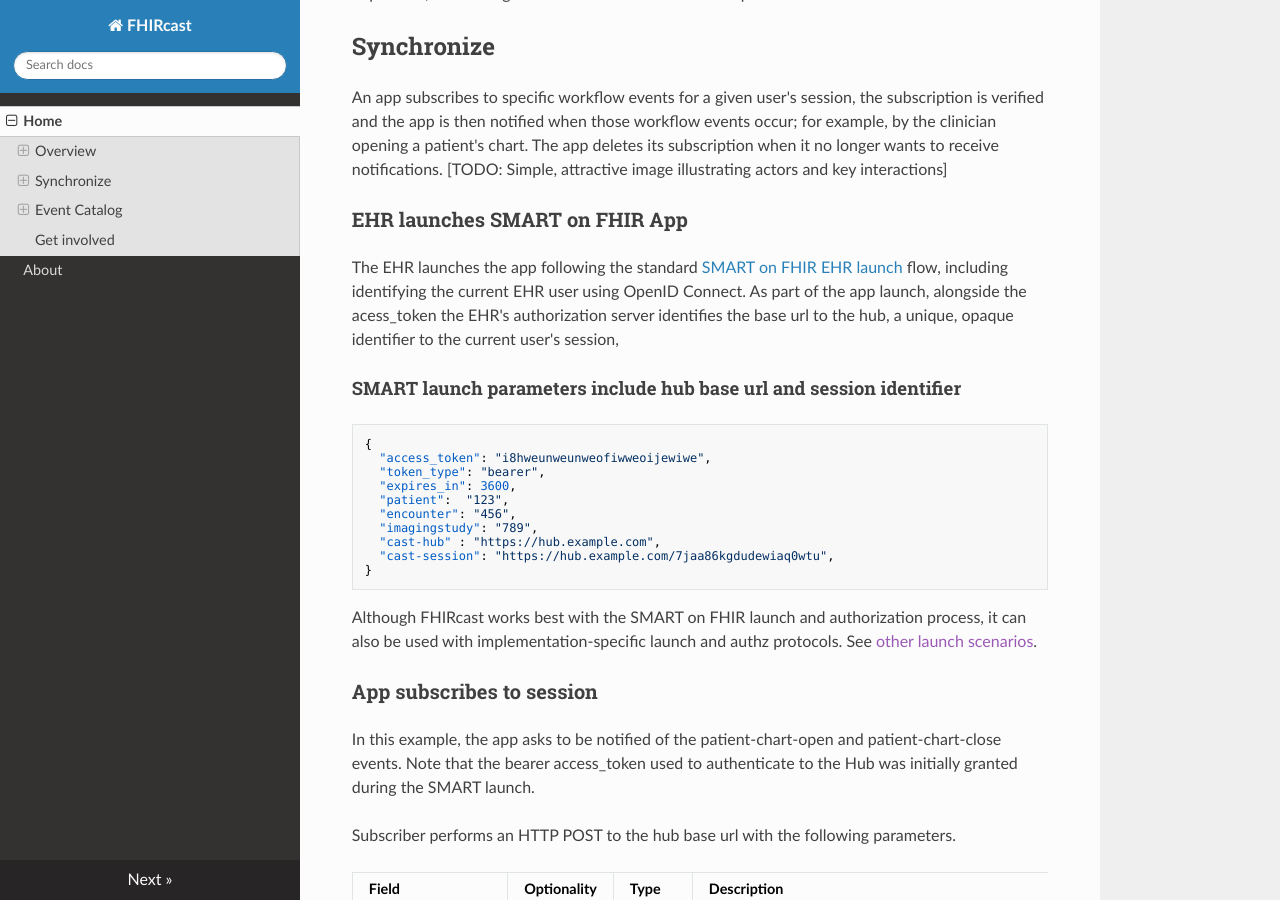
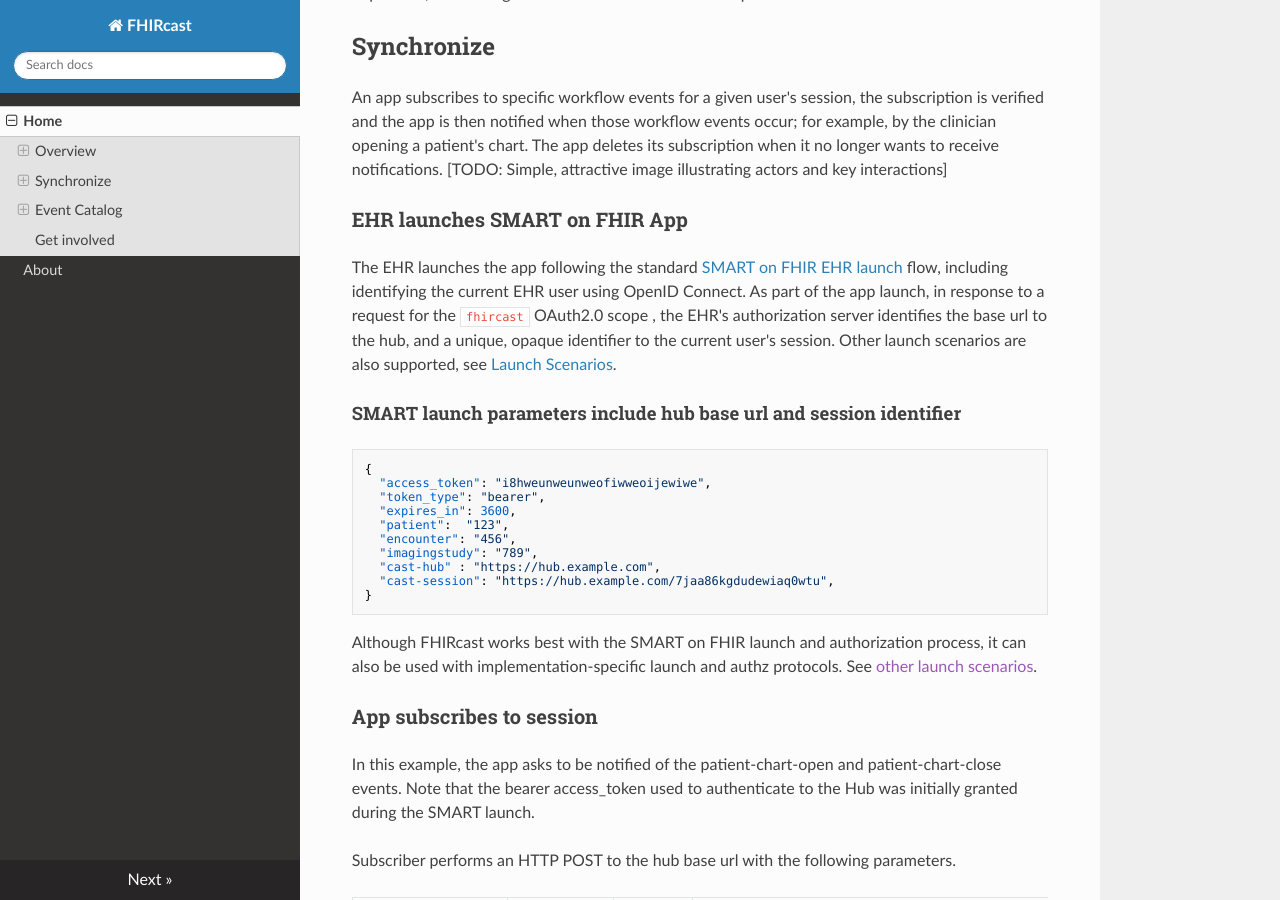
Before and after one commit to HL7/fhircast-docs, an MkDocs documentation site: the page built from docs/index.md, in a window 1280 px wide and 900 px high, scrolled down 753 px. Built offline with MkDocs 1.6.1, drawn with Linux system fonts in a browser that asks for light colours; nearby versions of some CDN libraries; old or Windows-style settings are respelled for this version of MkDocs.

Commit message:
Link to new launch scenario's page

````diff
--- a/docs/index.md
+++ b/docs/index.md
@@ -14,7 +14,8 @@ An app subscribes to specific workflow events for a given user's session, the su
 [TODO: Simple, attractive image illustrating actors and key interactions]
 
 ### EHR launches SMART on FHIR App
-The EHR launches the app following the standard [SMART on FHIR EHR launch](http://www.hl7.org/fhir/smart-app-launch#ehr-launch-sequence) flow, including identifying the current EHR user using OpenID Connect. As part of the app launch, alongside the acess_token the EHR's authorization server identifies the base url to the hub, a unique, opaque identifier to the current user's session,
+The EHR launches the app following the standard [SMART on FHIR EHR launch](http://www.hl7.org/fhir/smart-app-launch#ehr-launch-sequence) flow, including identifying the current EHR user using OpenID Connect. As part of the app launch, in response to a request for the `fhircast` OAuth2.0 scope , the EHR's authorization server identifies the base url to the hub, and a unique, opaque identifier to the current user's session. Other launch scenarios are also supported, see [Launch Scenarios](/launch-scenarios).
+
 
 #### SMART launch parameters include hub base url and session identifier
 ```
````
